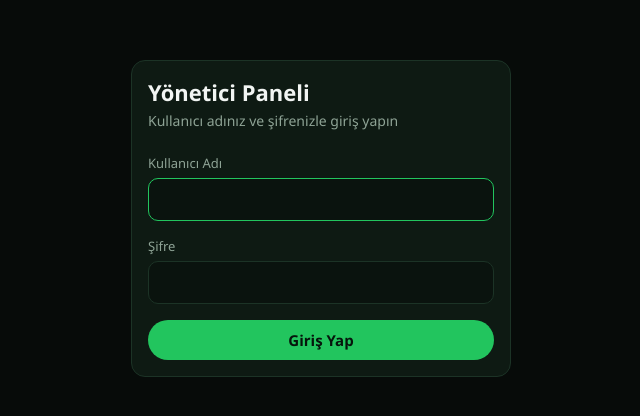
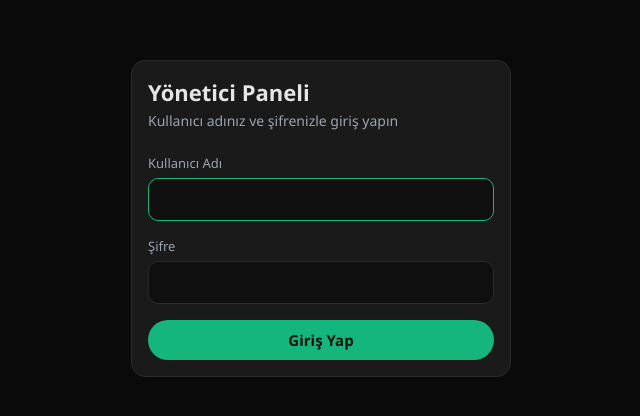
Before and after one commit to afro-gida/afrogida, a React (Vite) app in the folder admin/: page /login in a window 1280 px wide. Shown: the part 182-598 px from the top of the page, without its empty margins (319-959 px from the left). Built offline with nearby package versions, Linux system fonts and the light colour scheme; no server answers.

Commit message:
admin: marka renk paleti eski sistemle hizalandi (yanlis yesil #22c55e -> gercek marka yesili #14b67e, zeminlerdeki istenmeyen yesil ton kaldirildi, notr siyah/gri yapildi)

```diff
--- a/admin/src/components/MarketPicker.tsx
+++ b/admin/src/components/MarketPicker.tsx
@@ -35,7 +35,7 @@ export function MarketPicker({
         value={query}
         onChange={(e) => setQuery(e.target.value)}
         style={{
-          background: '#0a130e',
+          background: '#0f0f0f',
           border: '1px solid var(--surface-border)',
           borderRadius: 10,
           padding: '10px 14px',
--- a/admin/src/index.css
+++ b/admin/src/index.css
@@ -1,13 +1,20 @@
 :root {
-  --bg: #070b09;
-  --surface: #0e1a13;
-  --surface-border: #1c3326;
-  --primary: #22c55e;
-  --primary-dark: #16a34a;
+  /* Eski (Abacus) sistemdeki marka paletiyle hizalandı: nötr neredeyse-siyah
+     zeminler + Afro Gıda yeşili (#14b67e) tek vurgu rengi olarak - önceki
+     değerler (--bg/--surface/--text-muted) zeminlere de yeşil ton karıştırıp
+     istenmeyen bir "her yer yeşilimsi" görünüm veriyordu. */
+  --bg: #0a0a0a;
+  --surface: #1a1a1a;
+  --surface-elevated: #222222;
+  --surface-border: #2a2a2a;
+  --primary: #14b67e;
+  --primary-dark: #0f9268;
+  --accent: #0ea5e9;
   --danger: #ef4444;
   --danger-dark: #b91c1c;
-  --text: #f2f5f3;
-  --text-muted: #8ea395;
+  --text: #e5e5e5;
+  --text-muted: #9ca3af;
+  --text-faint: #6b7280;
   --radius: 14px;
   color-scheme: dark;
   font-family: 'Segoe UI', system-ui, -apple-system, sans-serif;
@@ -92,7 +99,7 @@ a {
 
 .field input,
 .field select {
-  background: #0a130e;
+  background: #0f0f0f;
   border: 1px solid var(--surface-border);
   border-radius: 10px;
   padding: 12px 14px;
@@ -123,7 +130,7 @@ a {
 }
 
 .badge-green {
-  background: rgba(34, 197, 94, 0.15);
+  background: rgba(20, 182, 126, 0.15);
   color: var(--primary);
 }
 
--- a/admin/src/pages/Coupons.tsx
+++ b/admin/src/pages/Coupons.tsx
@@ -328,7 +328,7 @@ export default function Coupons() {
             <select
               value={targetCouponId}
               onChange={(e) => setTargetCouponId(e.target.value)}
-              style={{ background: '#0a130e', border: '1px solid var(--surface-border)', borderRadius: 10, padding: '12px 14px', color: 'var(--text)' }}
+              style={{ background: '#0f0f0f', border: '1px solid var(--surface-border)', borderRadius: 10, padding: '12px 14px', color: 'var(--text)' }}
             >
               <option value="">Seçiniz…</option>
               {items.map((c) => (
@@ -391,7 +391,7 @@ export default function Coupons() {
             <select
               value={defaultFormCouponId}
               onChange={(e) => setDefaultFormCouponId(e.target.value)}
-              style={{ background: '#0a130e', border: '1px solid var(--surface-border)', borderRadius: 10, padding: '12px 14px', color: 'var(--text)' }}
+              style={{ background: '#0f0f0f', border: '1px solid var(--surface-border)', borderRadius: 10, padding: '12px 14px', color: 'var(--text)' }}
             >
               <option value="">Seçiniz…</option>
               {items.map((c) => (
--- a/admin/src/pages/Markets.tsx
+++ b/admin/src/pages/Markets.tsx
@@ -222,7 +222,7 @@ export default function Markets() {
               value={form.neighborhoods}
               onChange={(e) => setForm((f) => ({ ...f, neighborhoods: e.target.value }))}
               rows={4}
-              style={{ background: '#0a130e', border: '1px solid var(--surface-border)', borderRadius: 10, padding: '12px 14px', color: 'var(--text)', resize: 'vertical' }}
+              style={{ background: '#0f0f0f', border: '1px solid var(--surface-border)', borderRadius: 10, padding: '12px 14px', color: 'var(--text)', resize: 'vertical' }}
               placeholder="Her satıra bir mahalle, ya da virgülle ayırarak yaz"
             />
           </div>
--- a/admin/src/pages/Members.tsx
+++ b/admin/src/pages/Members.tsx
@@ -43,7 +43,7 @@ export default function Members() {
         value={search}
         onChange={(e) => setSearch(e.target.value)}
         style={{
-          background: '#0a130e',
+          background: '#0f0f0f',
           border: '1px solid var(--surface-border)',
           borderRadius: 10,
           padding: '12px 14px',
--- a/admin/src/pages/Orders.tsx
+++ b/admin/src/pages/Orders.tsx
@@ -106,7 +106,7 @@ export default function Orders() {
         value={search}
         onChange={(e) => setSearch(e.target.value)}
         style={{
-          background: '#0a130e',
+          background: '#0f0f0f',
           border: '1px solid var(--surface-border)',
           borderRadius: 10,
           padding: '12px 14px',
--- a/admin/src/pages/SorumluDetail.tsx
+++ b/admin/src/pages/SorumluDetail.tsx
@@ -159,7 +159,7 @@ export default function SorumluDetail() {
           <select
             value={selectedSupplierGroup}
             onChange={(e) => setSelectedSupplierGroup(e.target.value)}
-            style={{ background: '#0a130e', border: '1px solid var(--surface-border)', borderRadius: 10, padding: '12px 14px', color: 'var(--text)' }}
+            style={{ background: '#0f0f0f', border: '1px solid var(--surface-border)', borderRadius: 10, padding: '12px 14px', color: 'var(--text)' }}
           >
             <option value="">Seçiniz…</option>
             {supplierGroups.map((g) => (
```
